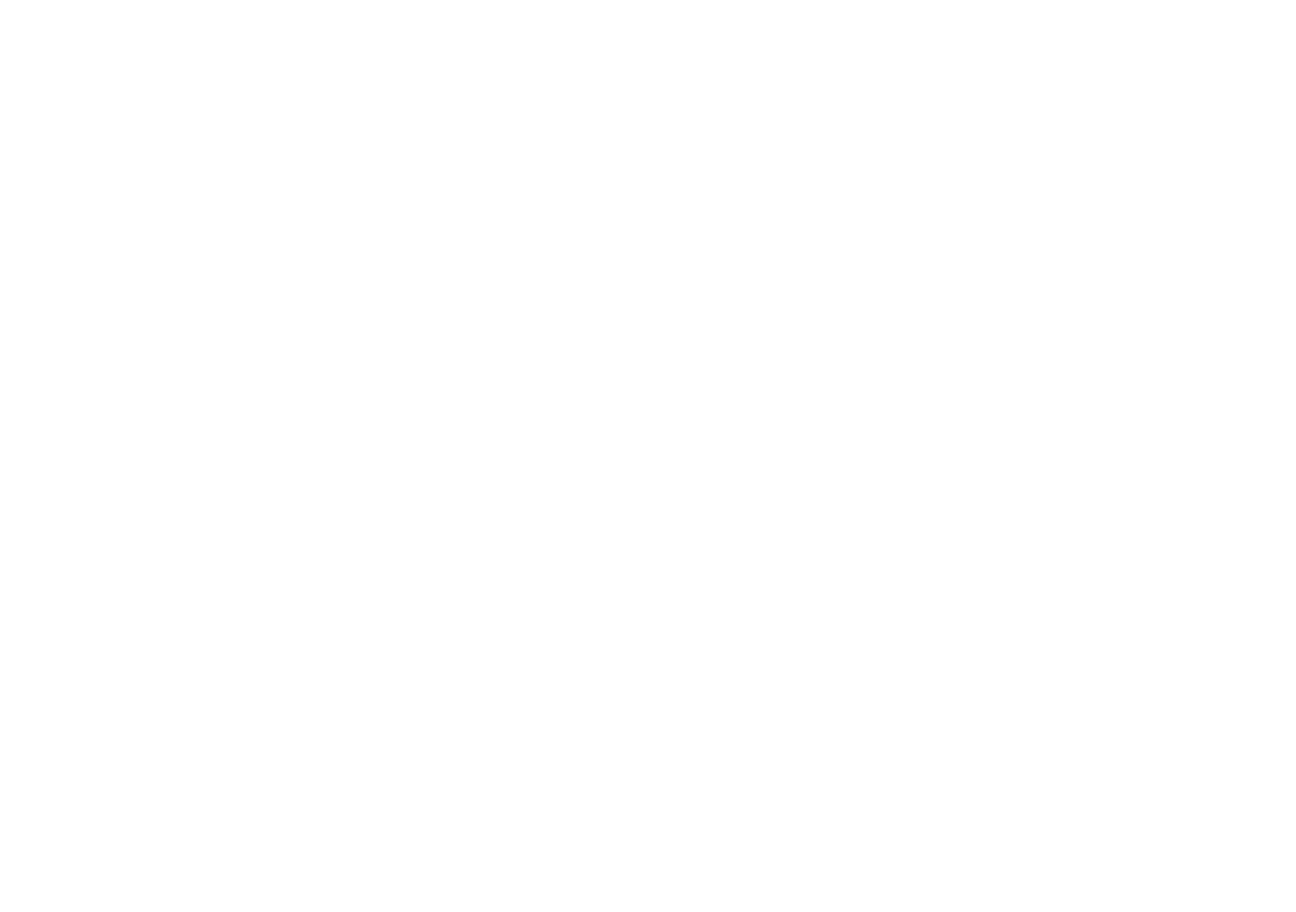
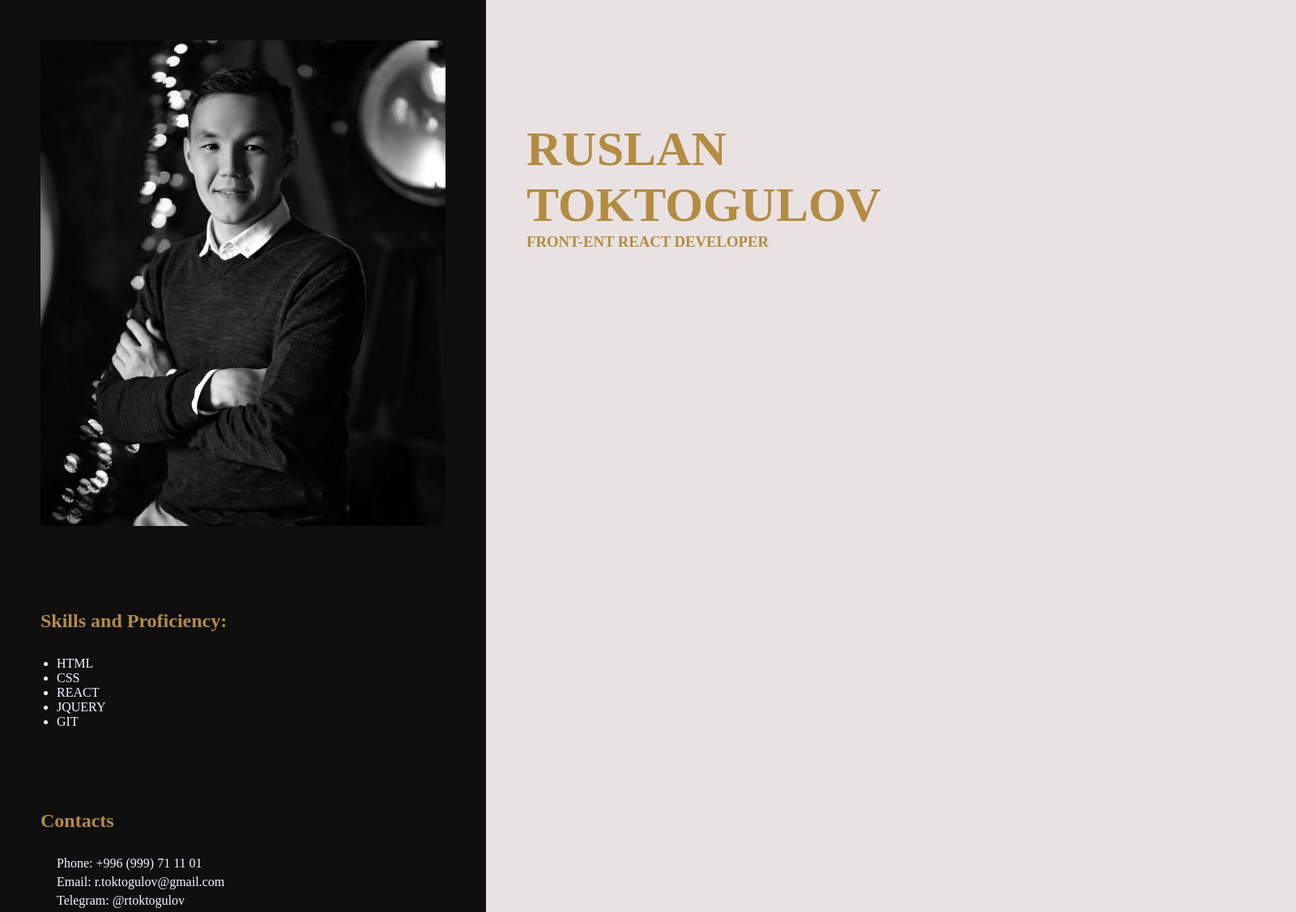
Before and after one commit to r-toktogulov/rsschool-cv, a plain HTML site: page index.html in a window 1280 px wide. Shown: the whole page at 81% size, 1600 px wide, since content can reach past the window. Before the commit the page ends 800 px from the top, so only its background shows below. Drawn offline with Linux system fonts and the light colour scheme.

Commit message:
feat: add left side CV about block

```diff
--- a/index.html
+++ b/index.html
@@ -4,9 +4,41 @@
     <meta charset="UTF-8">
     <meta http-equiv="X-UA-Compatible" content="IE=edge">
     <meta name="viewport" content="width=device-width, initial-scale=1.0">
+    <link rel="stylesheet" href="./style.css">
     <title>Document</title>
 </head>
 <body>
+    <div class="container">
+        <div class="left_side">
+            <div class="img_person">
+                <img src="./IMG_0607.jpeg" alt="img_person">
+            </div>
+            <div class="skills">
+                <h2>Skills and Proficiency:</h2>
+                <ul>
+                    <li>HTML</li>
+                    <li>CSS</li>
+                    <li>REACT</li>
+                    <li>JQUERY</li>
+                    <li>GIT</li>
+                </ul>
+            </div>
+            <div class="contacts">
+                <h2>Contacts</h2>
+                <ul>
 
+                    <li>Phone: +996 (999) 71 11 01</li>
+                    <li>Email: r.toktogulov@gmail.com</li>
+                    <li>Telegram: @rtoktogulov</li>
+                </ul>
+            </div>
+        </div>
+        <div class="right_side">
+            <div class="name">
+                <h1>RUSLAN <br> TOKTOGULOV</h1>
+                <h3>FRONT-ENT REACT DEVELOPER</h3>
+            </div>
+        </div>
+    </div>
 </body>
 </html>
--- a/style.css
+++ b/style.css
@@ -3,3 +3,73 @@
     padding: 0;
     box-sizing: border-box;
 }
+
+.container {
+    width: 1600px;
+    display: flex;
+    justify-content: center;
+}
+.left_side {
+    width: 600px;
+    background: rgb(15, 15, 15);
+    display: flex;
+    flex-direction: column;
+    align-items: center;
+    color: aliceblue;
+}
+h1, h2, h3 {
+    color: rgb(180, 140, 64);
+}
+
+.img_person img {
+    margin-top: 50px;
+    width: 500px;
+    height:600px;
+}
+
+li {
+    /* list-style-type: none; */
+}
+
+.right_side {
+    width: 1000px;
+    background: rgb(232, 226, 226);
+    padding-left: 50px;
+}
+
+.skills {
+    width: 500px;
+    display: flex;
+    flex-direction: column;
+    margin-top: 100px;
+}
+
+.skills ul {
+    margin-top: 30px;
+    margin-left: 20px;
+}
+
+.contacts {
+    width: 500px;
+    display: flex;
+    flex-direction: column;
+    margin-top: 100px;
+}
+
+.contacts ul {
+    margin-top: 30px;
+    margin-left: 20px;
+}
+
+.contacts li {
+    list-style-type: none;
+    margin-bottom: 5px;
+}
+
+.name {
+    margin-top: 150px;
+}
+
+.name h1 {
+    font-size: 60px;
+}
```
Also changed, not shown: IMG_0607.jpeg (added).
